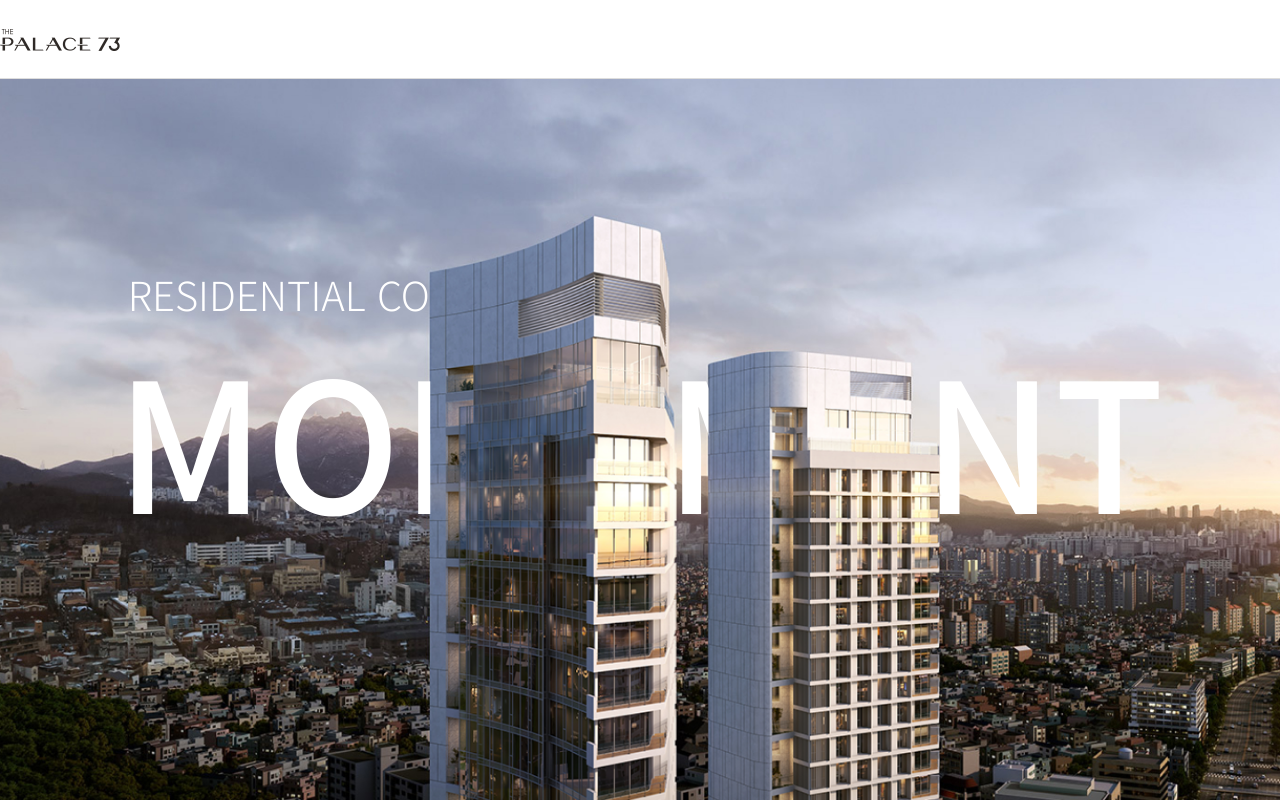
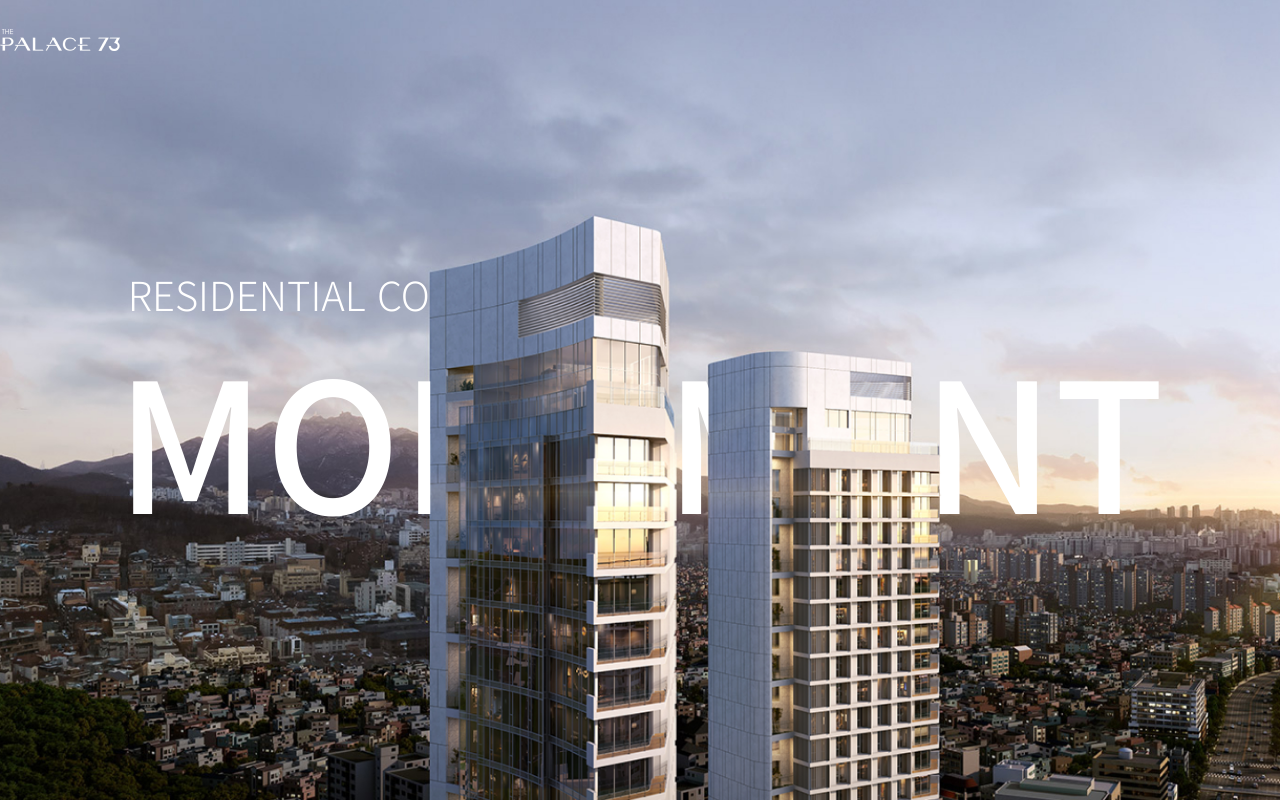
Before and after one commit to byung3059/palace73, a plain HTML site: page index.html in a window 1280 px wide. Drawn offline with nearby package versions, Linux system fonts and the light colour scheme; some icons are missing.

Commit message:
Update index.html

```diff
--- a/index.html
+++ b/index.html
@@ -22,7 +22,7 @@
 
 <body>
 
-    <header class="header">
+    <header class="header on">
 
         <div class="inner">
             <h1 class="logo"><a href="">palace73</a></h1>
```
